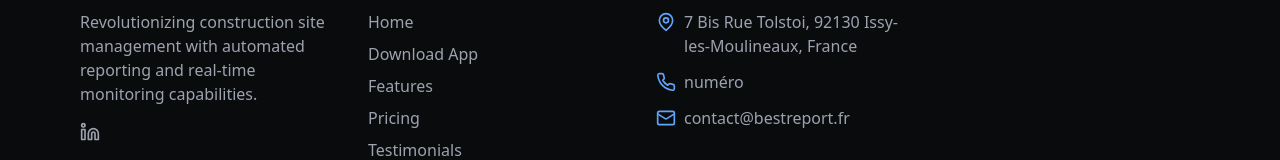
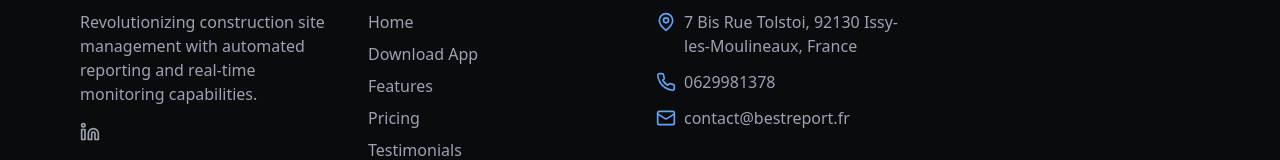
Before and after one commit to MichelMelhem/webapp_bestreport_new, a React (Vite) app: page / in a window 1280 px wide. Shown: the part 5912-6072 px from the top of the page. Built offline with nearby package versions, Linux system fonts and the light colour scheme; no server answers.

Commit message:
small bug fixes

```diff
--- a/src/components/layout/Footer.tsx
+++ b/src/components/layout/Footer.tsx
@@ -67,7 +67,7 @@ const Footer = () => {
               </li>
               <li className="flex items-center">
                 <Phone className="mr-2 h-5 w-5 text-blue-400" />
-                <span className="text-gray-400">numéro</span>
+                <span className="text-gray-400">0629981378</span>
               </li>
               <li className="flex items-center">
                 <Mail className="mr-2 h-5 w-5 text-blue-400" />
--- a/src/pages/signin/SignIn.tsx
+++ b/src/pages/signin/SignIn.tsx
@@ -1,10 +1,11 @@
 import { useDispatch } from "react-redux";
-import { loginUser, socialLogin } from "../../redux/auth.slice";
+import { loginUser, socialLogin } from "../../redux/auth.reducer";
 import { googleProvider, appleProvider } from "../../firebase/firebaseConfig";
 import { AppDispatch } from "../../redux/store";
 
 export default function SignIn() {
   const dispatch = useDispatch<AppDispatch>();
+
   return (
     <div>
       <h2>Login</h2>
--- a/src/pages/signup/SignUp.tsx
+++ b/src/pages/signup/SignUp.tsx
@@ -1,5 +1,5 @@
 import { useDispatch } from "react-redux";
-import { registerUser } from "../../redux/auth.slice";
+import { registerUser } from "../../redux/auth.reducer";
 import { AppDispatch } from "../../redux/store";
 
 export default function SignUp() {
--- a/src/redux/store.ts
+++ b/src/redux/store.ts
@@ -1,5 +1,5 @@
 import { configureStore } from "@reduxjs/toolkit"
-import authReducer from "./auth.slice"
+import authReducer from "./auth.reducer"
 
 export const store = configureStore({
   reducer: {
```
Also changed, not shown: src/redux/auth.reducer.ts (renamed from src/redux/auth.slice.ts).
